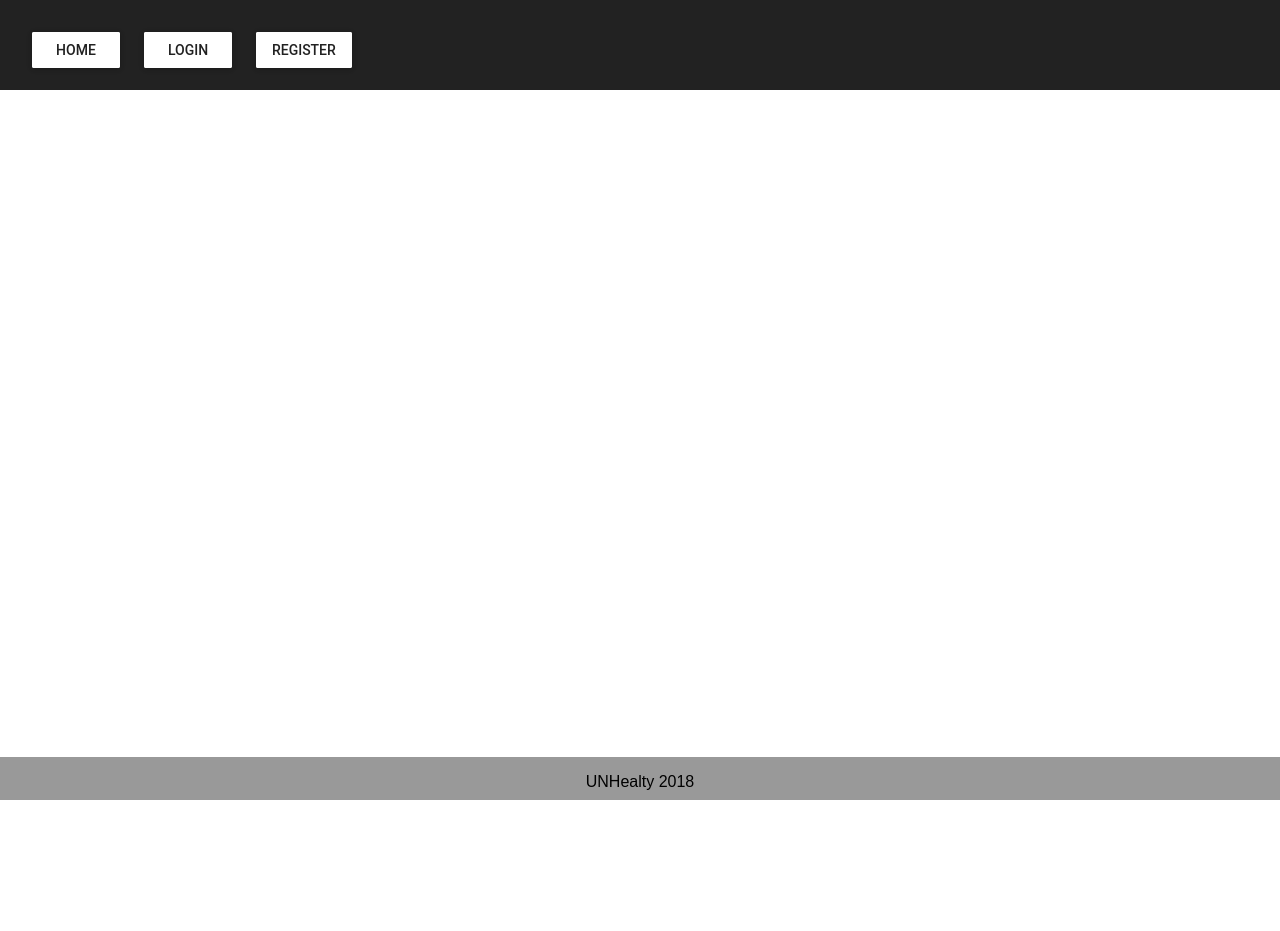
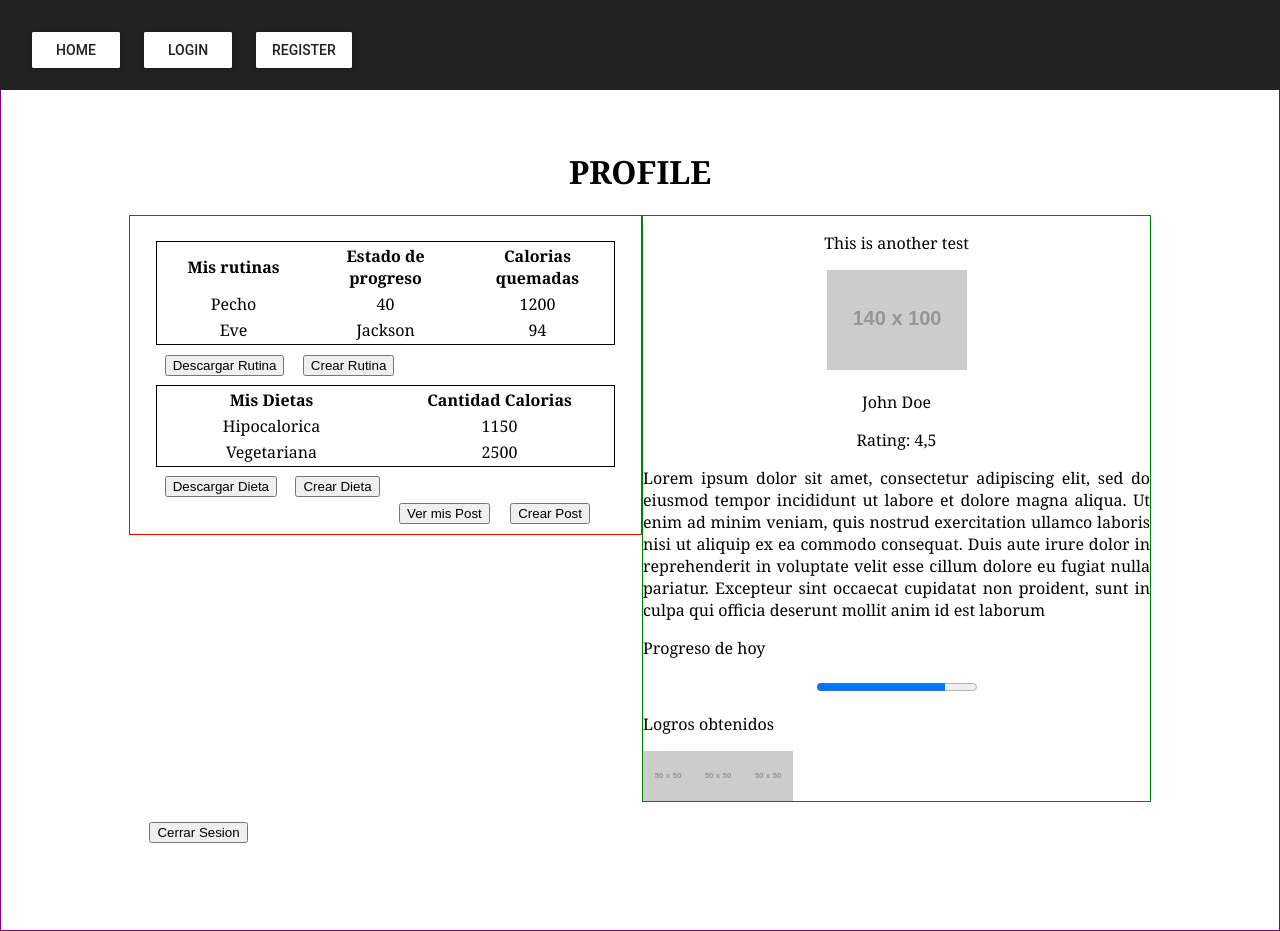
Before and after one commit to leavendanoro/react-appp, a React (Create React App) app: page /profile in a window 1280 px wide. Before the commit the page ends 800 px from the top, so only its background shows below. Built offline with nearby package versions, Linux system fonts and the light colour scheme.

Commit message:
Added divs to Profile view

```diff
--- a/src/components/App.js
+++ b/src/components/App.js
@@ -11,9 +11,9 @@ class App extends Component {
           <Header/>
         </header>
         <Main/>
-       <footer className="App-footer">
+       {/*<footer className="App-footer">
         <p>UNHealty 2018</p>
-       </footer>
+        </footer>*/}
       </div>
     );
   }
--- a/src/components/Profile.js
+++ b/src/components/Profile.js
@@ -1,10 +1,81 @@
 import React, { Component } from 'react';
+import '../styles/Profile.css';
+
 
 class Profile extends Component{
     render(){
         return(
             <main>
-                <h1>PROFILE</h1>
+                <div className="ProfileBody">
+                    <h1>PROFILE</h1>
+                    <div className="first">
+                        <div className="tableP">
+                            <table className = "tablePadding">
+                                    <tr>
+                                        <th>Mis rutinas</th>
+                                        <th>Estado de progreso</th>
+                                        <th>Calorias quemadas</th>
+                                    </tr>
+                                    <tr>
+                                        <td>Pecho</td>
+                                        <td>40</td>
+                                        <td>1200</td>
+                                    </tr>
+                                    <tr>
+                                        <td>Eve</td>
+                                        <td>Jackson</td>
+                                        <td>94</td>
+                                    </tr>
+                            </table>
+                            <button className="button">Descargar Rutina</button>
+                            <button className="button">Crear Rutina</button>
+                        </div>
+                        <div className="tableP">
+                            <table className = "tablePadding">
+                                    <tr>
+                                        <th>Mis Dietas</th>
+                                        <th>Cantidad Calorias</th>
+                                    </tr>
+                                    <tr>
+                                        <td>Hipocalorica</td>
+                                        <td>1150</td>
+                                    </tr>
+                                    <tr>
+                                        <td>Vegetariana</td>
+                                        <td>2500</td>
+                                    </tr>
+                            </table>
+                            <button className="button">Descargar Dieta</button>
+                            <button className="button">Crear Dieta</button>
+                        </div>
+                        <button className="button">Ver mis Post</button>
+                        <button className="button">Crear Post</button>
+                    </div>
+                    <div className="second ">
+                        <p>This is another test</p>
+                        <div>
+                            <img src="http://via.placeholder.com/140x100" alt="placeholder"/>
+                            <div>
+                                <p>John Doe</p>
+                                <p>Rating: 4,5</p>
+                            </div>
+                        </div>
+                        <div align="justify">
+                            <p>Lorem ipsum dolor sit amet, consectetur adipiscing elit, sed do eiusmod tempor incididunt ut labore et dolore magna aliqua. Ut enim ad minim veniam, quis nostrud exercitation ullamco laboris nisi ut aliquip ex ea commodo consequat. Duis aute irure dolor in reprehenderit in voluptate velit esse cillum dolore eu fugiat nulla pariatur. Excepteur sint occaecat cupidatat non proident, sunt in culpa qui officia deserunt mollit anim id est laborum</p>
+                        </div>
+                        <div>
+                            <p align="left">Progreso de hoy</p>
+                            <progress max="100" value="80"></progress>
+                        </div>
+                        <div>
+                            <p align="left">Logros obtenidos</p>
+                            <img align="left" src="http://via.placeholder.com/50x50" alt="achivement" />
+                            <img align="left" src="http://via.placeholder.com/50x50" alt="achivement" />
+                            <img align="left" src="http://via.placeholder.com/50x50" alt="achivement" />
+                        </div>
+                    </div>
+                    <button className="button">Cerrar Sesion</button>
+                </div>
             </main>
         )
     }
--- /dev/null
+++ b/src/styles/Profile.css
@@ -0,0 +1,31 @@
+.ProfileBody{
+    padding: 10%;
+    border: 1px solid purple;
+    font-family: Cambria, Cochin, Georgia, Times, 'Times New Roman', serif;
+}
+
+.first{
+    width: 50%;
+    float: left; /* add this */
+    border: 1px solid red;
+}
+
+.second{
+    border: 1px solid green;
+    overflow: hidden; /* if you don't want #second to wrap below #first */
+}
+
+.tablePadding{
+    border: 1px solid black;
+    table-layout: fixed;
+    width: 100%;
+}
+
+.tableP{
+    margin: 5%;
+}
+
+.button{
+    float: left;
+    margin: 2%;
+}
--- a/src/styles/index.css
+++ b/src/styles/index.css
@@ -3,3 +3,10 @@ body {
   padding: 0;
   font-family: sans-serif;
 }
+
+.heading {
+  font-weight: 700;
+}
+.subheading {
+  font-weight: 300;
+}
```
